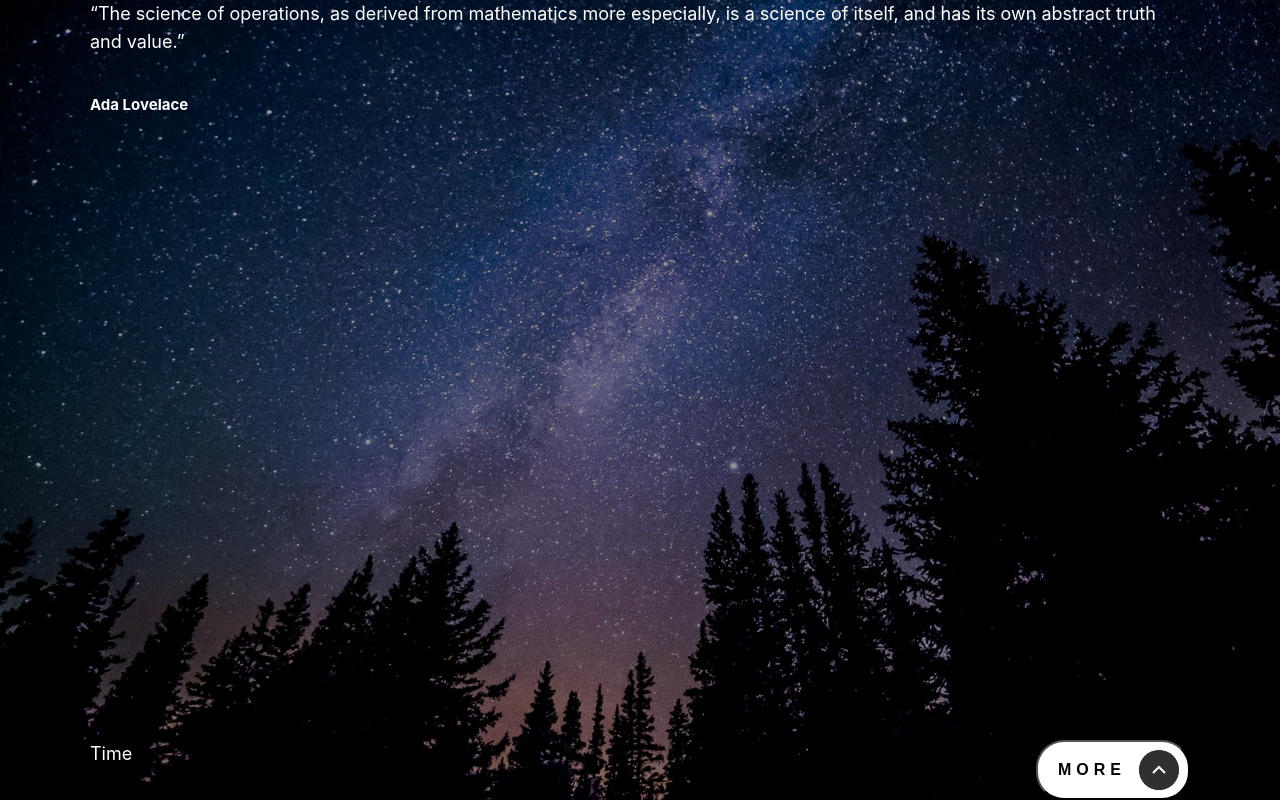
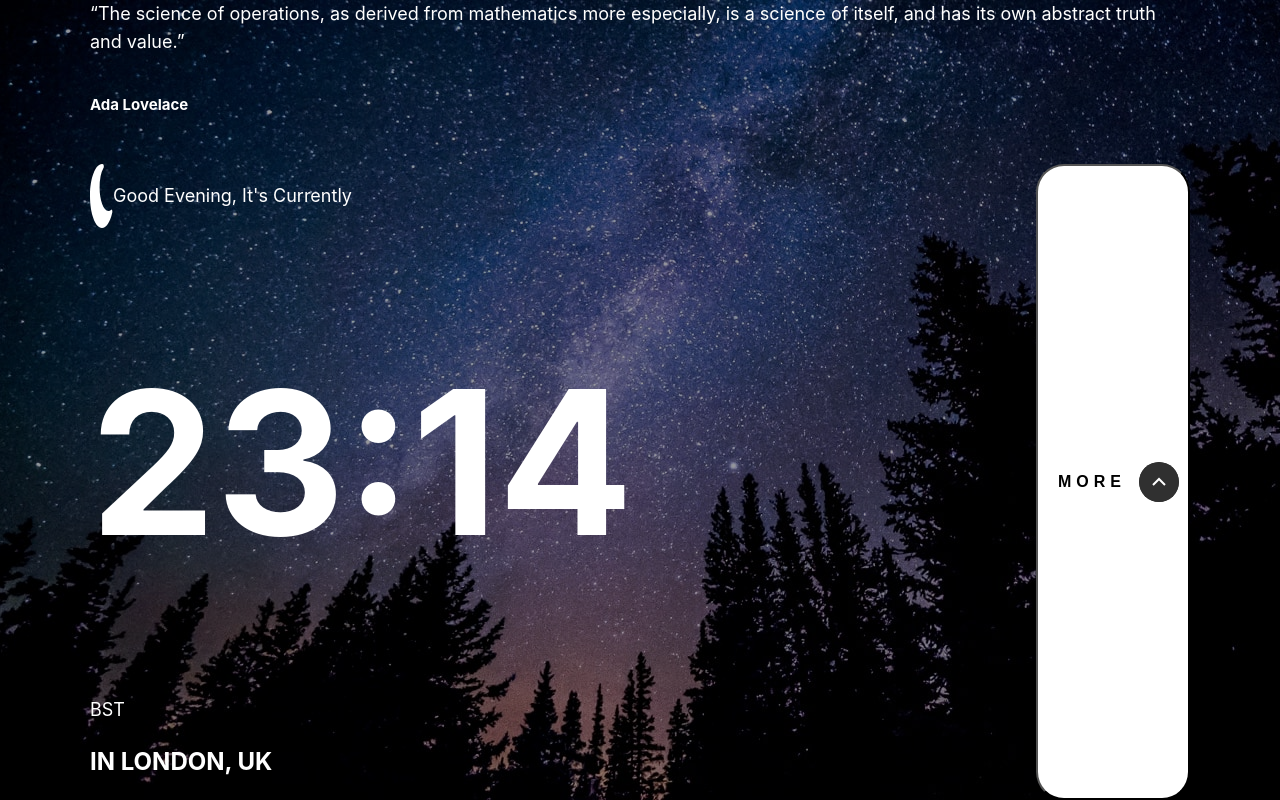
Before and after one commit to pronoia9/pun-manteau, a React (Vite) app: page / in a window 1280 px wide. Built offline with nearby package versions, Linux system fonts and the light colour scheme.

Commit message:
init time content with filler

```diff
--- a/src/components/Time.jsx
+++ b/src/components/Time.jsx
@@ -1,3 +1,32 @@
+import styled from 'styled-components';
+
 export const Time = () => {
-  return <div>Time</div>;
+  return (
+    <Container>
+      <Text>
+        <img src='/icons/icon-moon.svg' />
+        <p>Good Evening, It&apos;s Currently</p>
+      </Text>
+
+      <Clock>
+        <h1>23:14</h1> <span>BST</span>
+      </Clock>
+
+      <Location>In London, UK</Location>
+    </Container>
+  );
 };
+
+const Container = styled.div`
+  display: flex;
+  flex-direction: column;
+`;
+
+const Text = styled.div`
+  display: flex;
+  flex-direction: row;
+`;
+
+const Clock = styled.div``;
+
+const Location = styled.h3``;
```
